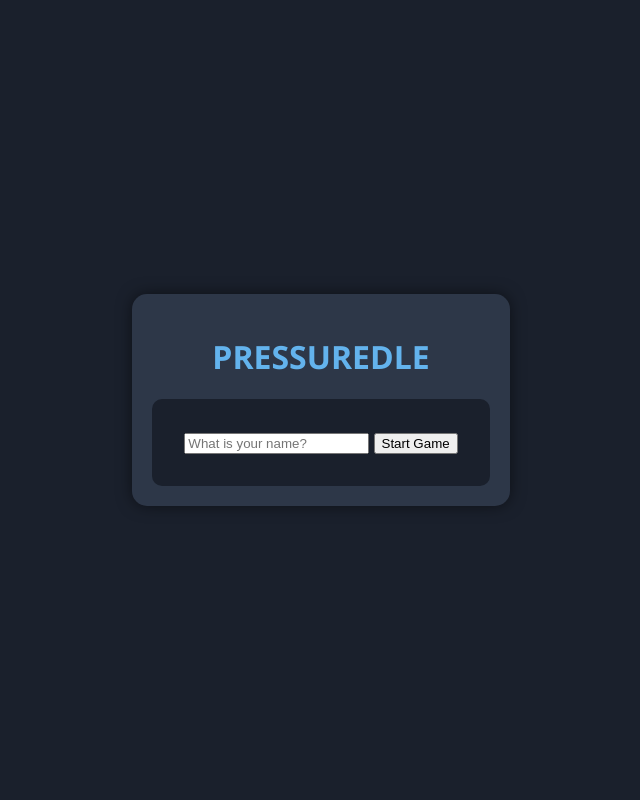
After one commit to NRampel/PRESSUREDLE, a Flask app: page /auth/login in a window 1280 px wide. The commit adds this page. Shown: the whole page, without its empty margins (319-959 px from the left). Run offline with Flask 3, Linux system fonts and the light colour scheme; parts of the project's set-up code (start-up, migrations or seed data) failed here and were passed over.

Commit message:
Added User Login
Configured a database that will allow the user to see their stats and how long they have left until the next game

```diff
--- a/app/__init__.py
+++ b/app/__init__.py
@@ -1,9 +1,13 @@
 from flask import Flask
 from .config import Config
+from flask_sqlalchemy import SQLAlchemy
+
+db = SQLAlchemy()
 
 def create_app():
     app = Flask(__name__)
     app.config.from_object('app.config.Config')
+    db.init_app(app)
     from app.routes.main import main_bp
     from app.routes.game import game_bp
     from app.routes.auth import auth_bp
--- a/app/config.py
+++ b/app/config.py
@@ -1,4 +1,8 @@
 import os
+from dotenv import load_dotenv
+
+
+load_dotenv()
 
 class Config:
     SECRET_KEY = os.getenv('KEY', 'Developer_Key')
@@ -12,3 +16,5 @@ class Config:
         'medium': 9,
         'hard': 5
     }
+    SQLALCHEMY_DATABASE_URI = os.getenv('DATABASE_URL')
+    SQLALCHEMY_TRACK_MODIFICATIONS = False
--- a/app/routes/auth.py
+++ b/app/routes/auth.py
@@ -1,8 +1,33 @@
-from flask import Blueprint, session, request, current_app, redirect, url_for, flash, render_template
-from app.services.spotify_serv import music_player as SPOTIFY_SERVICE
-from app.config import Config
+from flask import Blueprint, render_template, request, redirect, session, url_for
+import sqlalchemy
+from app.models import User
+from app import db
 
 
 auth_bp = Blueprint('auth', __name__, url_prefix='/auth')
 
-#spotify routes go here, they go by this format: @auth_bp.route('/route_name)
+@auth_bp.route("/login", methods=["POST", "GET"])
+def login():
+    if 'user' in session:
+        return redirect(url_for('game.default'))
+    if request.method == 'POST':
+        raw_name = request.form.get('username', '')
+        username = " ".join(raw_name.split()).title()
+        if not username:
+            return render_template('entername.html', error="Name must not be empty!")
+
+        user = User.query.filter_by(username=username).first()
+        if not user:
+            user = User(username=username)
+            db.session.add(user)
+            db.session.commit()
+
+        session['user'] = username
+        session['user_id'] = user.id
+        return redirect(url_for('game.default'))
+    return render_template('entername.html')
+
+@auth_bp.route('/logout', methods=['POST', 'GET'])
+def logout():
+    session.clear()
+    return redirect(url_for('auth.login'))
--- a/app/routes/game.py
+++ b/app/routes/game.py
@@ -44,7 +44,8 @@ def game_loop():
         return redirect(url_for('game.default'))
     if request.method == 'POST':
         if not session.get('game_over', False):
-            user_guess = request.form.get('monster_guess', '').strip()
+            raw_guess = request.form.get('monster_guess', '').strip()
+            user_guess = " ".join(raw_guess.split()).title()
 
             if user_guess and GAME_ENGINE.is_valid_guess(user_guess):
                 previous_guesses = [g['guess'] for g in session.get('guesses', [])]
@@ -85,6 +86,9 @@ def game_loop():
 
 @game_bp.route('/default', methods=['GET', 'POST'])
 def default():
+    if 'user' not in session:
+        return redirect(url_for('auth.login'))
+
     session['difficulty'] = 'medium'
     session['total_turns'] = 9
     session['guesses'] = []
--- /dev/null
+++ b/app/static/css/entername.css
@@ -0,0 +1,29 @@
+body {
+    font-family: 'Segoe UI', Tahoma, Geneva, Verdana, sans-serif;
+    background-color: #1a202c;
+    color: #e2e8f0;
+    display: flex;
+    justify-content: center;
+    align-items: center;
+    height: 100vh;
+    margin: 0;
+    text-align: center;
+}
+.outerbox {
+    background-color: #2d3748;
+    padding: 20px;
+    border-radius: 15px;
+    box-shadow: 0 0 15px rgba(0,0,0,0.5);
+}
+.container {
+    background-color: #1a202c;
+    padding: 2rem;
+    border-radius: 10px;
+}
+h1 {
+    color: #63b3ed;
+}
+a {
+    color: #90cdf4;
+    text-decoration: none;
+}
--- a/app/templates/about.html
+++ b/app/templates/about.html
@@ -23,7 +23,7 @@
             style="border-radius:12px"
             src="https://open.spotify.com/embed/artist/12xc327EsVjOW5LepkAus5?utm_source=generator"
             width="100%"
-            height="352"
+            height="152"
             frameBorder="0"
             allowfullscreen=""
             allow="autoplay; clipboard-write; encrypted-media; fullscreen; picture-in-picture"
--- /dev/null
+++ b/app/templates/entername.html
@@ -0,0 +1,25 @@
+<!DOCTYPE html>
+<html>
+    <head>
+        <title>Login PRESSUREDLE</title> <link rel="stylesheet" href="{{ url_for('static', filename='css/entername.css') }}">
+    </head>
+    <div class = "outerbox">
+        <div class="textbox">
+            <h1>PRESSUREDLE</h1>
+        </div>
+        <div class="container">
+            <body>
+                <form method="POST" action="{{ url_for('auth.login') }}">
+                    <input type="text"
+                        name="username"
+                        placeholder="What is your name?"
+                        required />
+                    <button type="Submit" action="{{ url_for('game.default')}}">Start Game</button>
+                </form>
+                {% if error %}
+                    <p style="color: red;">{{ error }}</p>
+                {% endif %}
+            </body>
+        </div>
+    </div>
+</html
--- a/app/templates/game.html
+++ b/app/templates/game.html
@@ -8,6 +8,9 @@
 </head>
 <body>
     <div class="container">
+        <form action="{{ url_for('auth.logout') }}" method="post" style="position: absolute; top: 0; right: 0; margin-top: 10px; margin-right: 10px;">
+            <button type="submit">Logout</button>
+        </form>
         <h1>PRESSUREDLE</h1>
         <nav>
             <a href="{{ url_for('main.about') }}">About</a>
@@ -95,7 +98,6 @@
             {% endfor %}
             </div>
     </div>
-
     <script>
        window.GAME_BACKGROUNDS = {{ bg_files | tojson }};
     </script>
--- a/run.py
+++ b/run.py
@@ -23,7 +23,8 @@ def configure_debug_mode():
             os.environ['DEBUG_ACCESS_GRANTED'] = 'true'
             app.config['CHEAT_MODE'] = True
             print("\n--- Monster Override ---")
-            target_monster = input("Enter monster name to force (or press Enter for random): ").strip()
+            raw_monster = input("Enter monster name to force (or press Enter for random): ").strip()
+            target_monster = " ".join(raw_monster.split()).title()
             if target_monster:
                 if engine.is_valid_guess(target_monster):
                     print(f"🎯 Target Locked: {target_monster}")
```
Also changed, not shown: app/models.py (added, +13 -0 lines), app/static/js/greeting.js (added, +22 -0 lines), app/templates/greeting.html (+1 -18 lines), requirements.txt (+34 -7 lines), app/static/images/Blitz.png (added), app/static/images/Chainsmoker.png (added), app/static/images/Void Mass.png (added), 1 other file.
